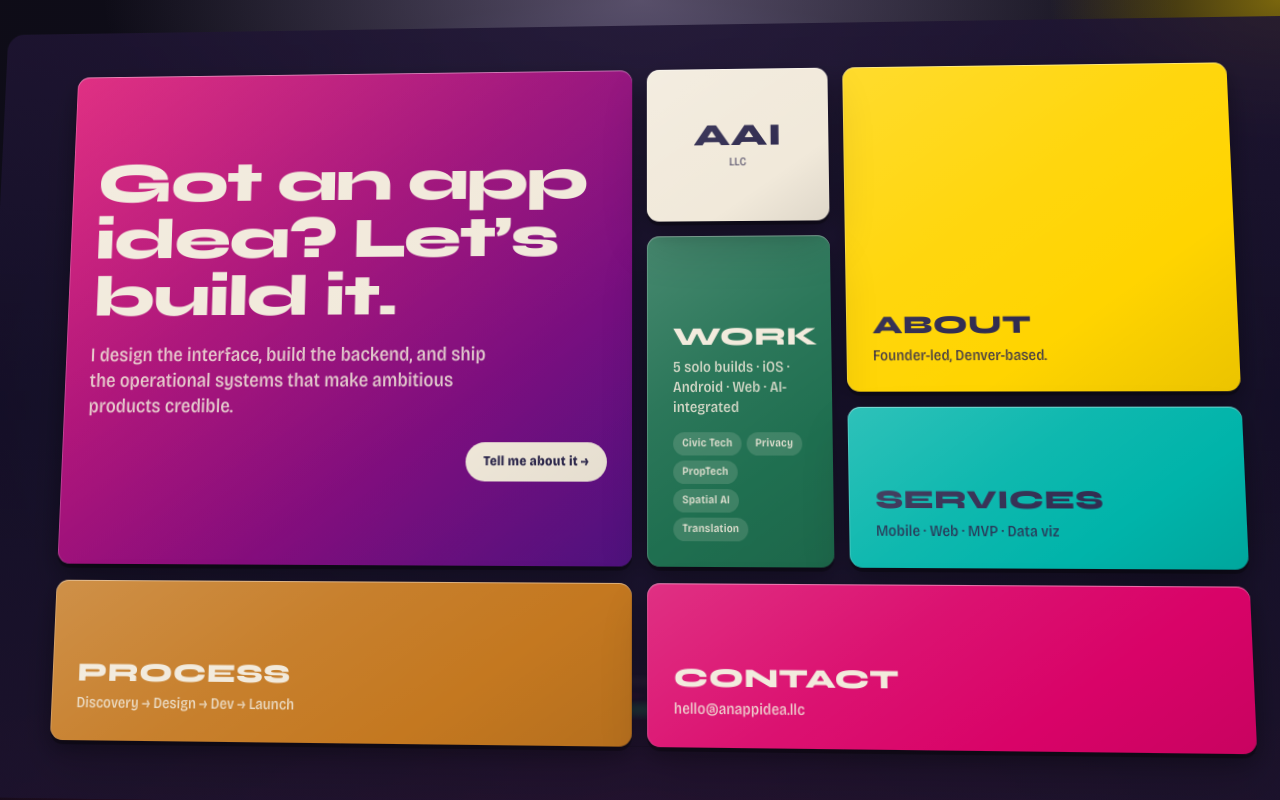
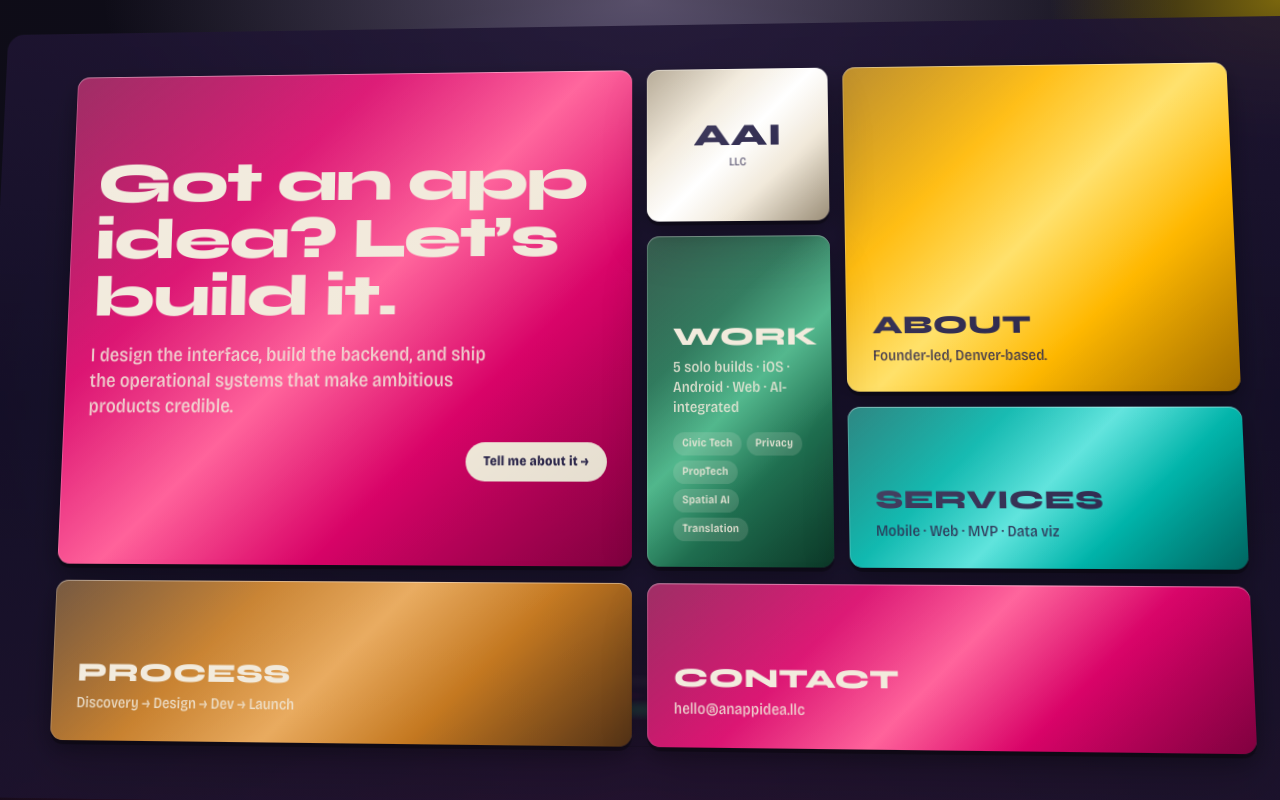
Before and after one commit to demaceo/anappideallc, a React (Vite) app: page / in a window 1280 px wide. Built offline with nearby package versions, Linux system fonts and the light colour scheme.

Commit message:
feat(block): replace flat background with Editorial Hardware multi-stop gradient

```diff
--- a/src/components/TetrisGrid/Block.module.css
+++ b/src/components/TetrisGrid/Block.module.css
@@ -9,7 +9,17 @@
   text-decoration: none;
   font-weight: 800;
   letter-spacing: -0.01em;
-  background: var(--block-bg, transparent);
+  /* Editorial Hardware multi-stop diagonal gradient. Themes without bloom
+     tokens (classic, etc.) fall back through the chain to --block-bg, which
+     reproduces v1's flat-color treatment. */
+  background: linear-gradient(
+    135deg,
+    var(--bloom-dark, var(--block-bg, transparent)) 0%,
+    var(--bloom, var(--block-bg, transparent)) 30%,
+    var(--bloom-bright, var(--block-bg, transparent)) 50%,
+    var(--bloom, var(--block-bg, transparent)) 70%,
+    var(--bloom-dark, var(--block-bg, transparent)) 100%
+  );
   color: var(--block-fg, currentColor);
 
   /* Directional-light specular edges (top + left) — pull from global
```
Also changed, not shown: 1 other file (tests, documents, lock files or other folders).
